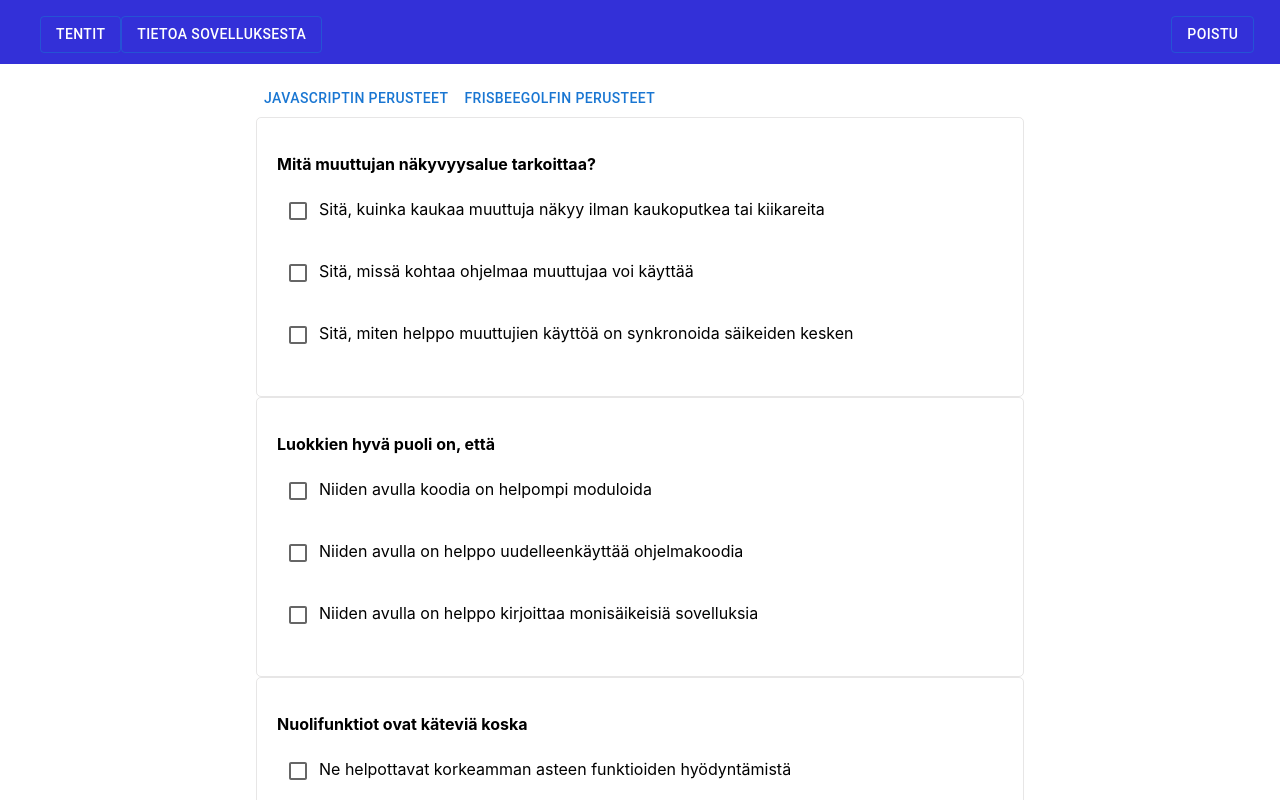
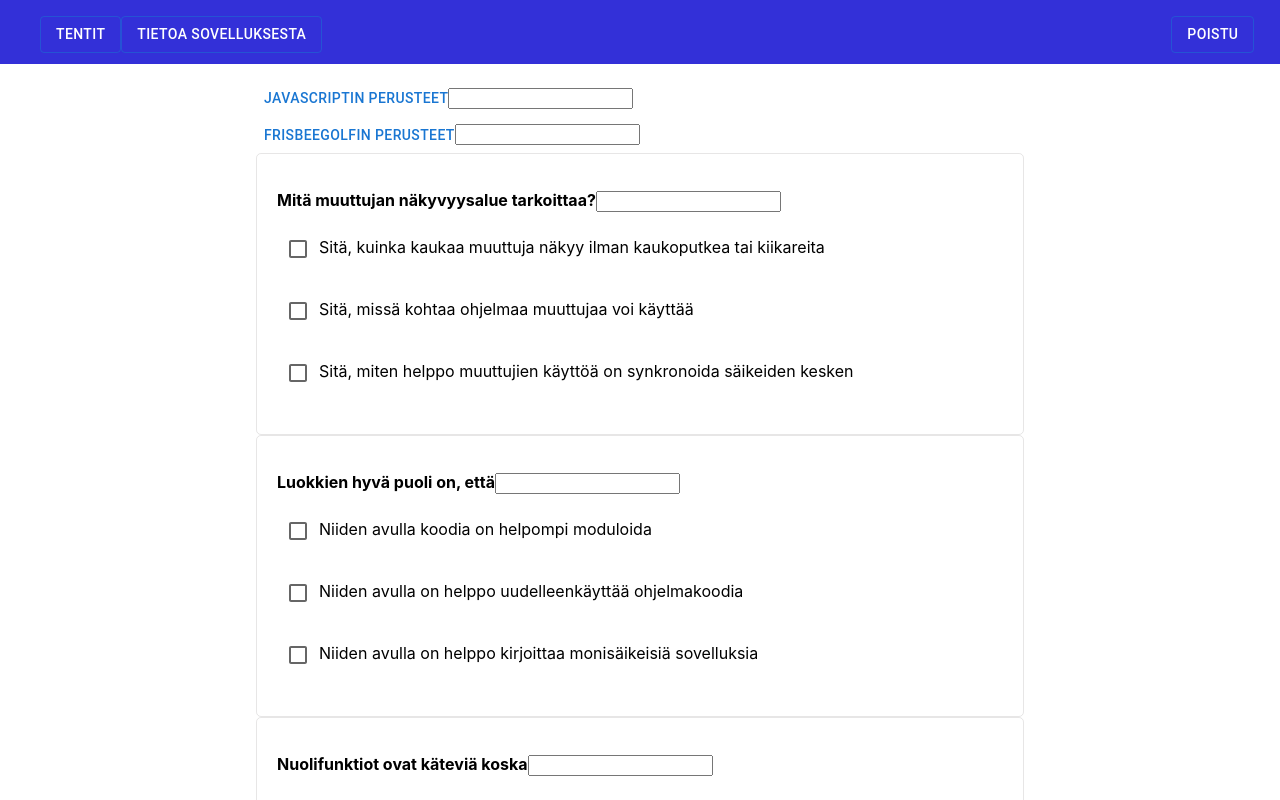
Before and after one commit to tommanni/tenttisovellus, a React (Create React App) app: page / in a window 1280 px wide. Shown: the top 800 px of the page. Built offline with nearby package versions, Linux system fonts and the light colour scheme.

Commit message:
Add files via upload

```diff
--- a/src/App.js
+++ b/src/App.js
@@ -1,68 +1,49 @@
 import './App.css';
-import Button from '@mui/material/Button';
-import tentit from './TenttiData'
-import Checkbox from '@mui/material/Checkbox'
-import { useState } from 'react'
+import tenttiData from './components/TenttiData'
+import Header from './components/Header'
+import Tentit from './components/Tentit'
+import { useState, useReducer } from 'react'
 
+function reducer(state, action) {
 
+  switch (action.type) {
+
+    case "TENTIN_NIMI_MUUTTUI":
+      let nimiTentit = [...state]
+      nimiTentit[action.payload.tentinIndex].nimi = action.payload.nimi
+      return nimiTentit
+
+    case "KYSYMYKSEN_NIMI_MUUTTUI":
+      console.log("Reduceria kutsuttiin", action)
+      let kysymysTentit = [...state]
+      kysymysTentit[action.payload.tenttiIndex].kysymykset[action.payload.kysymysIndex].kysymys = action.payload.nimi
+      return kysymysTentit
+
+    default:
+      throw new Error("Epic fail")
+  }
+}
 
 const App = () => {
-
-  const [value, setValue] = useState([tentit[0]])
+  const [tentit, dispatch] = useReducer(reducer, tenttiData)
+  const [value, setValue] = useState([tenttiData[0]])
+  const [vastaukset, setVastaukset] = useState(0)
 
   const setToValue = (newValue) => {
     setValue(newValue)
+    setVastaukset(0)
+  }
+
+  const oikeatVastaukset = () => {
+    setVastaukset(1)
   }
 
   return (
     <div>
       <Header />
-      <Tentit tentit={tentit} value={value} setToValue={setToValue} />
+      <Tentit tentit={tentit} value={value} setToValue={setToValue} dispatch={dispatch} onClick={oikeatVastaukset} vastaukset={vastaukset} />
     </div>
   );
 }
 
-const Header = () => {
-  return (
-    <header>
-      <nav className='nav'>
-        <ul className='nav-items'>
-          <li><Button style={{ color: '#fff' }} variant='outlined' href="">TENTIT</Button></li>
-          <li><Button style={{ color: '#fff' }} variant='outlined' href="https://www.youtube.com/watch?v=sAqnNWUD79Q">TIETOA SOVELLUKSESTA</Button></li>
-          <li className='poistu'><Button style={{ color: "#fff" }} variant='outlined' href="">POISTU</Button></li>
-        </ul>
-      </nav>
-    </header >
-  )
-}
-
-const Tentit = ({ tentit, value, setToValue }) => {
-  return (
-    <div className='tentit'>
-      {tentit.map(tentti => <Button key={tentti.id} onClick={() => setToValue([tentti])}>{tentti.nimi}</Button>)}
-      {value.map(tentti => <Tentti key={tentti.id} tentti={tentti} />)}
-      <Button variant="contained">NÄYTÄ VASTAUKSET</Button>
-    </div>
-  )
-}
-
-const Tentti = ({ tentti }) => {
-  return (
-    <div>
-      {tentti.kysymykset.map(kysymys => <Kysymys key={kysymys.id} kysymysNimi={kysymys.kysymys} kysymys={kysymys} />)}
-    </div>
-
-  );
-}
-
-const Kysymys = (props) => {
-  return (
-    <div className='kysymys'>
-      <p><b>{props.kysymysNimi}</b></p>
-      {props.kysymys.vastaukset.map(vastaus => <div key={props.kysymys.vastaukset.indexOf(vastaus)} className='vastaus'><Checkbox />{vastaus}</div>)}
-    </div>
-
-  )
-}
-
 export default App
--- /dev/null
+++ b/src/components/Header.js
@@ -0,0 +1,17 @@
+import Button from '@mui/material/Button';
+
+const Header = () => {
+    return (
+        <header>
+            <nav className='nav'>
+                <ul className='nav-items'>
+                    <li><Button style={{ color: '#fff' }} variant='outlined' href="">TENTIT</Button></li>
+                    <li><Button style={{ color: '#fff' }} variant='outlined' href="https://www.youtube.com/watch?v=sAqnNWUD79Q">TIETOA SOVELLUKSESTA</Button></li>
+                    <li className='poistu'><Button style={{ color: "#fff" }} variant='outlined' href="">POISTU</Button></li>
+                </ul>
+            </nav>
+        </header >
+    )
+}
+
+export default Header
--- /dev/null
+++ b/src/components/Kysymys.js
@@ -0,0 +1,28 @@
+import Checkbox from '@mui/material/Checkbox'
+
+const Kysymys = ({ kysymys, kysymysNimi, dispatch, tenttiId, vastaukset }) => {
+    return (
+        <div className='kysymys'>
+            <p><b>{kysymysNimi}</b><input type="text" onChange={(event) => {
+                dispatch({
+                    type: "KYSYMYKSEN_NIMI_MUUTTUI",
+                    payload: {
+                        nimi: event.target.value,
+                        tenttiIndex: tenttiId - 1,
+                        kysymysIndex: kysymys.id - 1
+                    }
+                })
+            }} />
+            </p>
+            {kysymys.vastaukset.map(vastaus => <div
+                key={kysymys.vastaukset.indexOf(vastaus)}
+                className='vastaus'><Checkbox />
+                {vastaukset === 1 & vastaus.oikein === true ? <Checkbox defaultChecked color='success' />
+                    : vastaukset === 1 & vastaus.oikein === false ? <Checkbox color='success' />
+                        : ""}{vastaus.vastaus}</div>)}
+        </div>
+
+    )
+}
+
+export default Kysymys
--- /dev/null
+++ b/src/components/Tentit.js
@@ -0,0 +1,34 @@
+import Button from '@mui/material/Button';
+import Tentti from './Tentti'
+
+const Tentit = ({ tentit, value, setToValue, dispatch, vastaukset, onClick }) => {
+    return (
+        <div className='tentit'>
+            {tentit.map((tentti) => <Button key={tentti.id}
+                onClick={() => setToValue([tentti])}>{tentti.nimi}
+                <input type="text" onChange={(event) => {
+                    dispatch({
+                        type: "TENTIN_NIMI_MUUTTUI",
+                        payload: {
+                            nimi: event.target.value,
+                            tentinIndex: tentti.id - 1
+                        }
+                    })
+                }} /></Button>)
+            }
+            {value.map(tentti => <Tentti
+                key={tentti.id}
+                tentti={tentti}
+                dispatch={dispatch}
+                tenttiId={tentti.id}
+                vastaukset={vastaukset} />)
+            }
+            <Button
+                variant="contained"
+                onClick={onClick}>NÄYTÄ VASTAUKSET
+            </Button>
+        </div>
+    )
+}
+
+export default Tentit
--- /dev/null
+++ b/src/components/Tentti.js
@@ -0,0 +1,18 @@
+import Kysymys from './Kysymys'
+
+const Tentti = ({ tentti, dispatch, tenttiId, vastaukset }) => {
+    return (
+        <div>
+            {tentti.kysymykset.map(kysymys => <Kysymys
+                key={kysymys.id}
+                kysymysNimi={kysymys.kysymys}
+                kysymys={kysymys} dispatch={dispatch}
+                tenttiId={tenttiId}
+                vastaukset={vastaukset}
+            />)}
+        </div>
+
+    );
+}
+
+export default Tentti
--- /dev/null
+++ b/src/components/TenttiData.js
@@ -0,0 +1,79 @@
+const tenttiData = [
+    {
+        nimi: "JAVASCRIPTIN PERUSTEET",
+        id: 1,
+        kysymykset: [
+            {
+                kysymys: "Mitä muuttujan näkyvyysalue tarkoittaa?",
+                id: 1,
+                vastaukset: [
+                    { vastaus: "Sitä, kuinka kaukaa muuttuja näkyy ilman kaukoputkea tai kiikareita", oikein: false },
+                    { vastaus: "Sitä, missä kohtaa ohjelmaa muuttujaa voi käyttää", oikein: true },
+                    { vastaus: "Sitä, miten helppo muuttujien käyttöä on synkronoida säikeiden kesken", oikein: false }
+                ]
+            },
+            {
+                kysymys: "Luokkien hyvä puoli on, että",
+                id: 2,
+                vastaukset: [
+                    { vastaus: "Niiden avulla koodia on helpompi moduloida", oikein: true },
+                    { vastaus: "Niiden avulla on helppo uudelleenkäyttää ohjelmakoodia", oikein: true },
+                    { vastaus: "Niiden avulla on helppo kirjoittaa monisäikeisiä sovelluksia", oikein: false }
+                ]
+            },
+            {
+                kysymys: "Nuolifunktiot ovat käteviä koska",
+                id: 3,
+                vastaukset: [
+                    { vastaus: "Ne helpottavat korkeamman asteen funktioiden hyödyntämistä", oikein: true },
+                    { vastaus: "Ne tukevat funktionaalista ohjelmointityyliä", oikein: true },
+                    { vastaus: "Niiden avulla on helppoa luoda paikallisia nimettömiä funktioita", oikein: true }
+                ]
+            }
+        ]
+    },
+    {
+        nimi: "FRISBEEGOLFIN PERUSTEET",
+        id: 2,
+        kysymykset: [
+            {
+                kysymys: "Mikä kiekko kannattaa valita 10 metrin etäisyydeltä korista?",
+                id: 1,
+                vastaukset: [
+                    { vastaus: "Putteri", oikein: true },
+                    { vastaus: "Midrange", oikein: false },
+                    { vastaus: "Driveri", oikein: false }
+                ]
+            },
+            {
+                kysymys: "Mitkä ovat firsbeen heittotyylejä?",
+                id: 2,
+                vastaukset: [
+                    { vastaus: "Forehand", oikein: true },
+                    { vastaus: "Backhand", oikein: true },
+                    { vastaus: "Uppercut", oikein: false }
+                ]
+            },
+            {
+                kysymys: "Mikä on frisbeeheiton pituusennätys?",
+                id: 3,
+                vastaukset: [
+                    { vastaus: "338 metriä", oikein: true },
+                    { vastaus: "167 kilometriä", oikein: false },
+                    { vastaus: "18 senttimetriä", oikein: false }
+                ]
+            },
+            {
+                kysymys: "Paljon painaa täysipainoinen driver",
+                id: 4,
+                vastaukset: [
+                    { vastaus: "4 kiloa", oikein: false },
+                    { vastaus: "175 grammaa", oikein: true },
+                    { vastaus: "100 grammaa", oikein: false }
+                ]
+            }
+        ]
+    }
+]
+
+export default tenttiData
```
Also changed, not shown: src/index.css (line endings or trailing spaces), src/reportWebVitals.js (line endings or trailing spaces), src/setupTests.js (line endings or trailing spaces), 1 other file (tests, documents, lock files or other folders).
